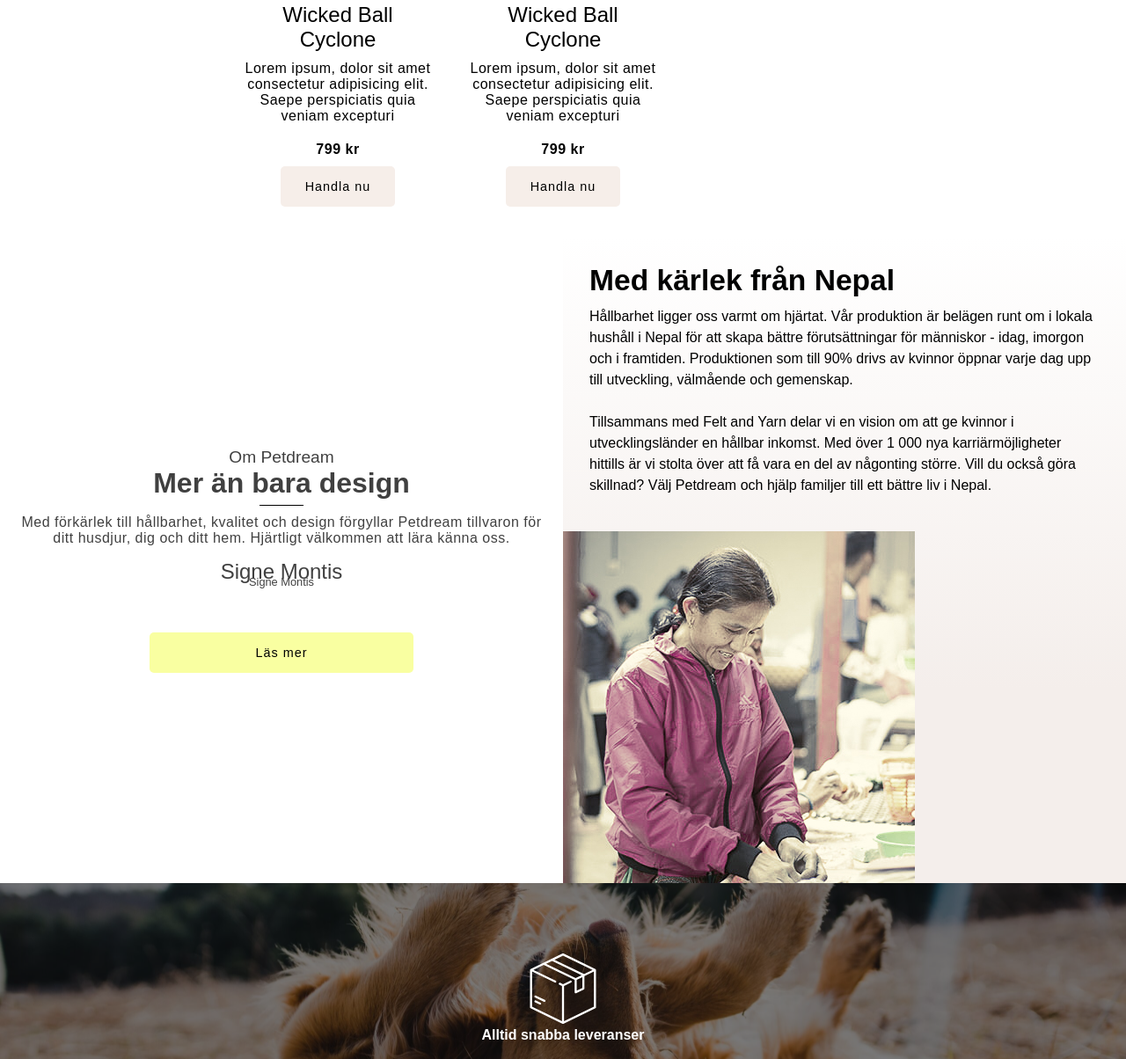
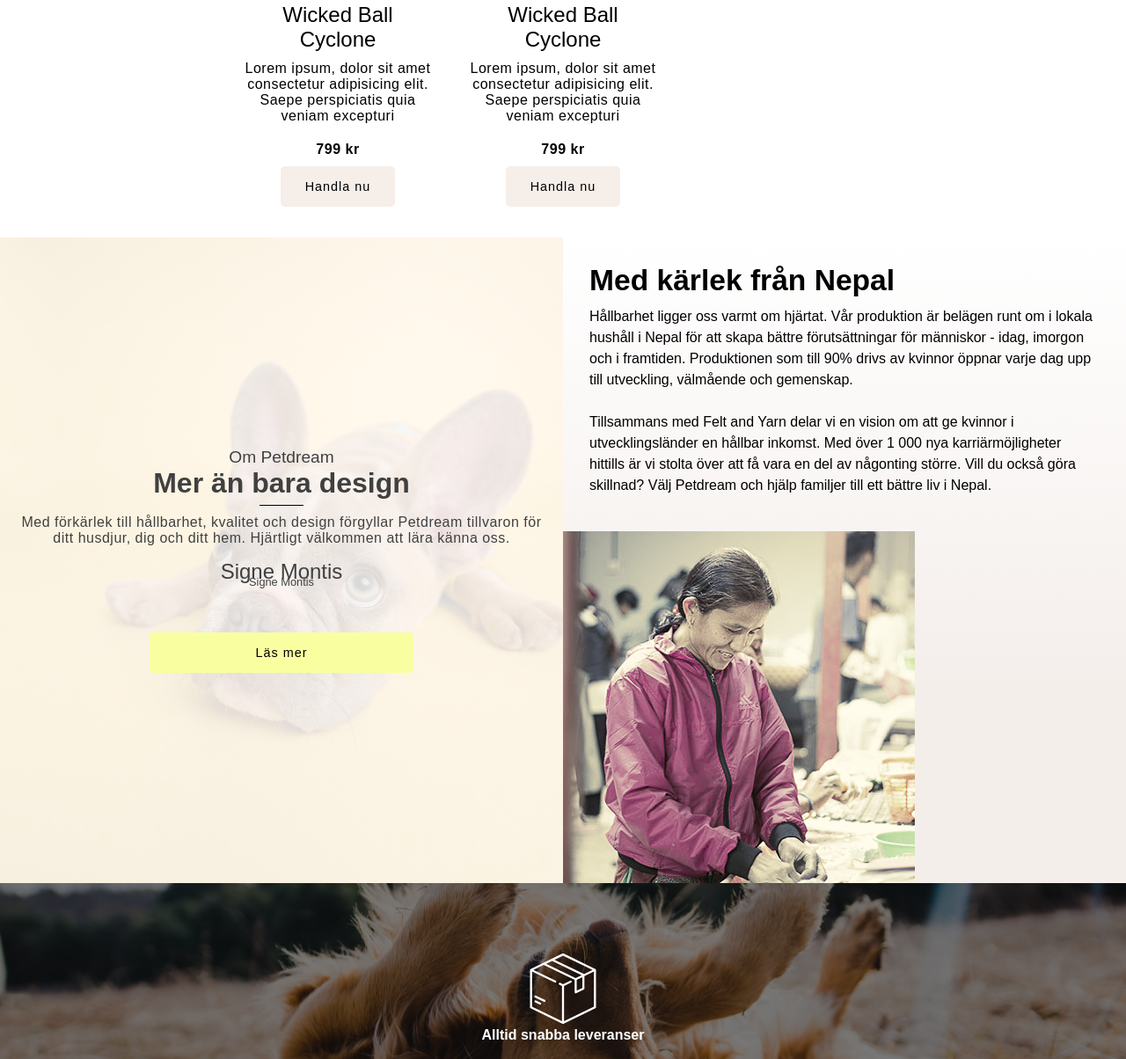
Before and after one commit to GO4ITJB/Petdream, a plain HTML site: page index.html in a window 1280 px wide. Shown: the part 1510-2714 px from the top of the page at 88% size. Drawn offline with Linux system fonts and the light colour scheme; files whose address does not match are found by name; a web font is replaced by a local one.

Commit message:
img path fix

```diff
--- a/css/style.scss
+++ b/css/style.scss
@@ -223,7 +223,7 @@ h1,h2,h3,h4,h5,h6{
 
         &:before{
             content: "";
-            background-image: url(img/karsten-winegeart-NE0XGVKTmcA-unsplash.jpg);
+            background-image: url(/img/karsten-winegeart-NE0XGVKTmcA-unsplash.jpg);
             background-repeat: no-repeat;
             background-size: cover;
             height: 100%;
```
Also changed, not shown: css/style.css, 1 other file.
